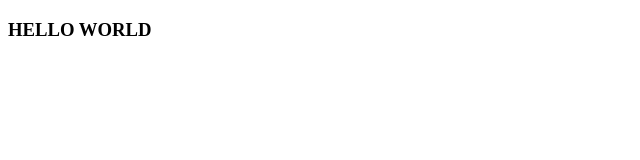
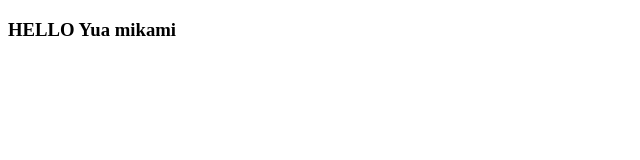
Before and after one commit to Jomel-Guinto-Simbillo/TWICE, a plain HTML site: page index.html in a window 1280 px wide. Shown: the full height of the page, 0-640 px from the left. Drawn offline with Linux system fonts and the light colour scheme.

Commit message:
commit by joel

```diff
--- a/index.html
+++ b/index.html
@@ -6,6 +6,6 @@
     <title>Document</title>
 </head>
 <body>
-    <h3>HELLO WORLD</h3>
+    <h3>HELLO Yua mikami</h3>
 </body>
 </html>
```
